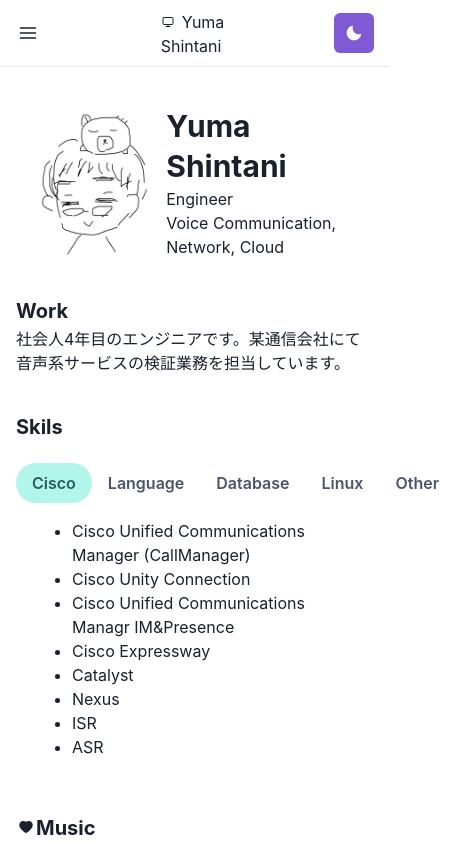
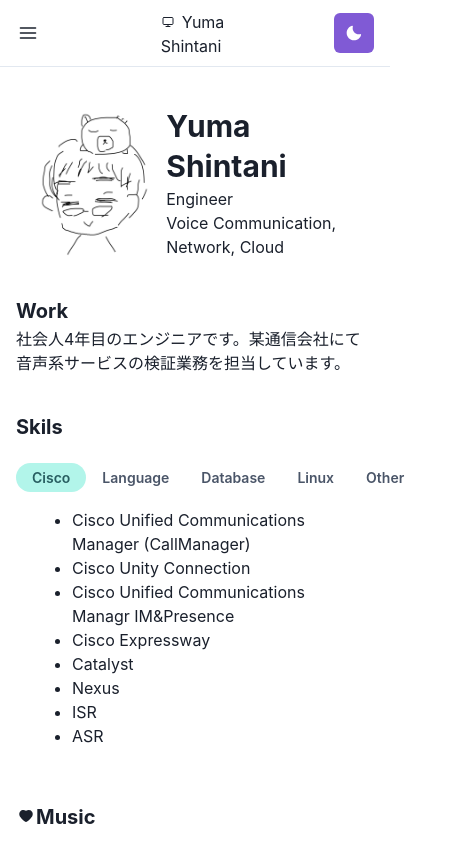
Before and after one commit to yuma-shin/homepage, a Next.js app: page / in a window 390 px wide. Shown: the top 844 px of the page, 455 px wide, since content can reach past the window. Built offline with nearby package versions, Linux system fonts and the light colour scheme.

Commit message:
tab responsive

```diff
--- a/src/pages/index.tsx
+++ b/src/pages/index.tsx
@@ -50,7 +50,7 @@
         </Box>
         <Box pt={10}>
           <Heading size='md' mb={1}>Skils</Heading>
-          <Tabs variant='soft-rounded' colorScheme='teal' pt={5} >
+          <Tabs size={'sm'} variant='soft-rounded' colorScheme='teal' pt={5} isFitted>
             <TabList>
               <Tab>Cisco</Tab>
               <Tab>Language</Tab>
```
